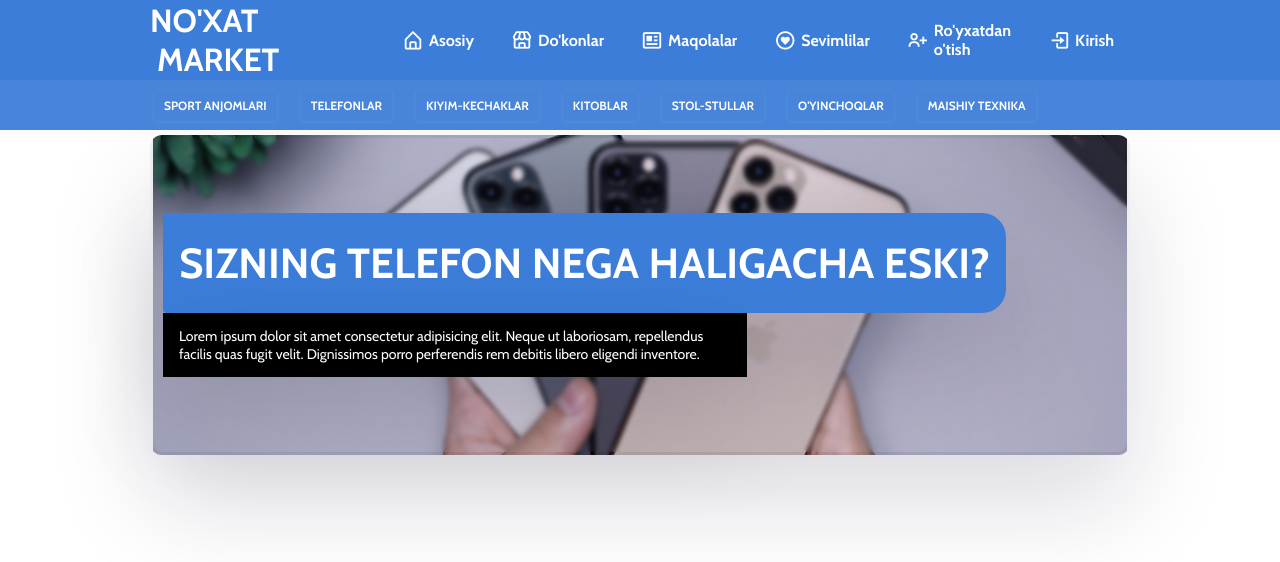
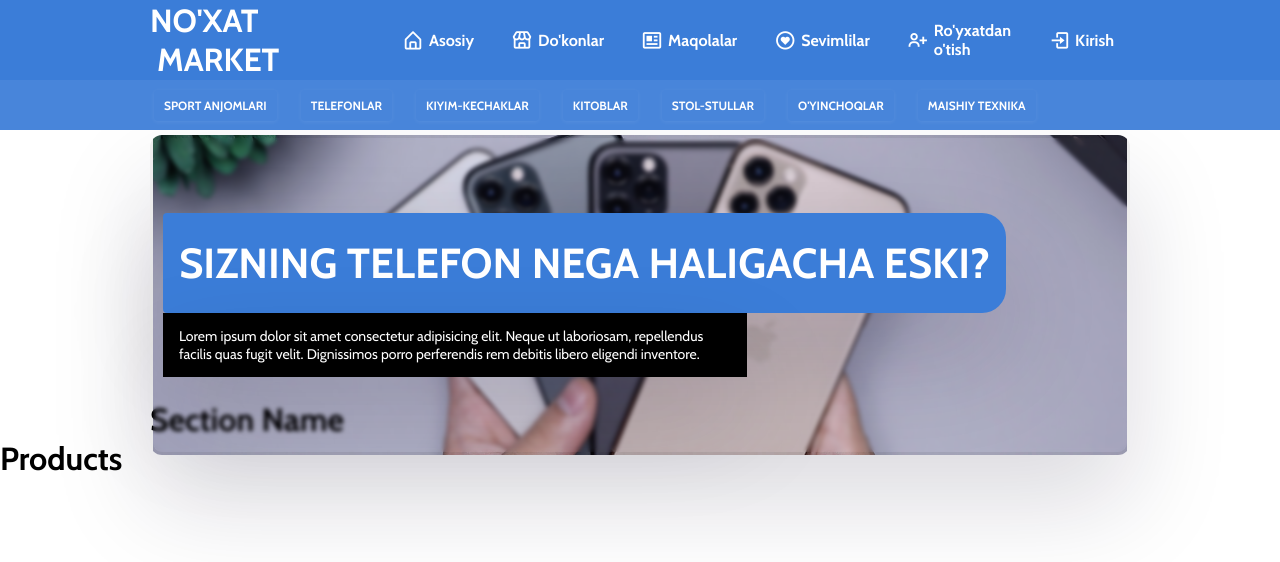
Before and after one commit to market-n/market-client, a React (Create React App) app: page / in a window 1280 px wide. Shown: the top 562 px of the page. Built offline with nearby package versions, Linux system fonts and the light colour scheme.

Commit message:
Products ochildi.

```diff
--- a/src/components/index.js
+++ b/src/components/index.js
@@ -1,2 +1,3 @@
 export * from "./header";
 export * from "./home-main";
+export * from "./products";
--- /dev/null
+++ b/src/components/products/index.js
@@ -0,0 +1 @@
+export * from "./products.jsx";
--- /dev/null
+++ b/src/components/products/products.jsx
@@ -0,0 +1,10 @@
+import { SectionName } from "../../layouts";
+import "./products.css";
+export const Products = () => {
+  return (
+    <div className="Products">
+      <SectionName />
+      <h1>Products</h1>
+    </div>
+  );
+};
--- a/src/pages/home/home.jsx
+++ b/src/pages/home/home.jsx
@@ -1,11 +1,12 @@
 import { Fragment } from "react";
 import "./home.css";
-import { Header, HomeMain } from "../../components";
+import { Header, HomeMain, Products } from "../../components";
 export const Home = () => {
   return (
     <Fragment>
       <Header />
       <HomeMain />
+      <Products />
     </Fragment>
   );
 };
```
Also changed, not shown: src/components/products/products.css (added).
